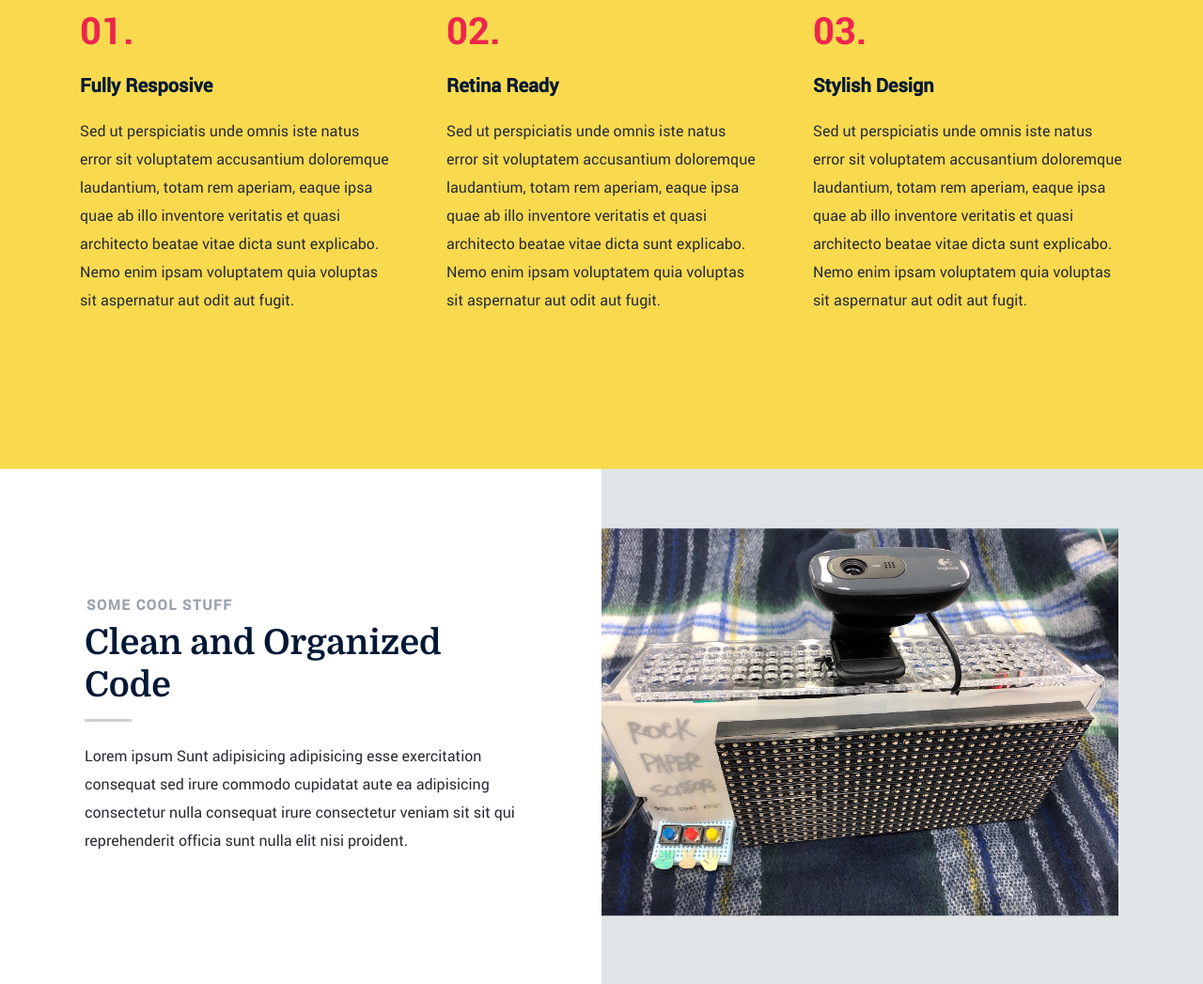
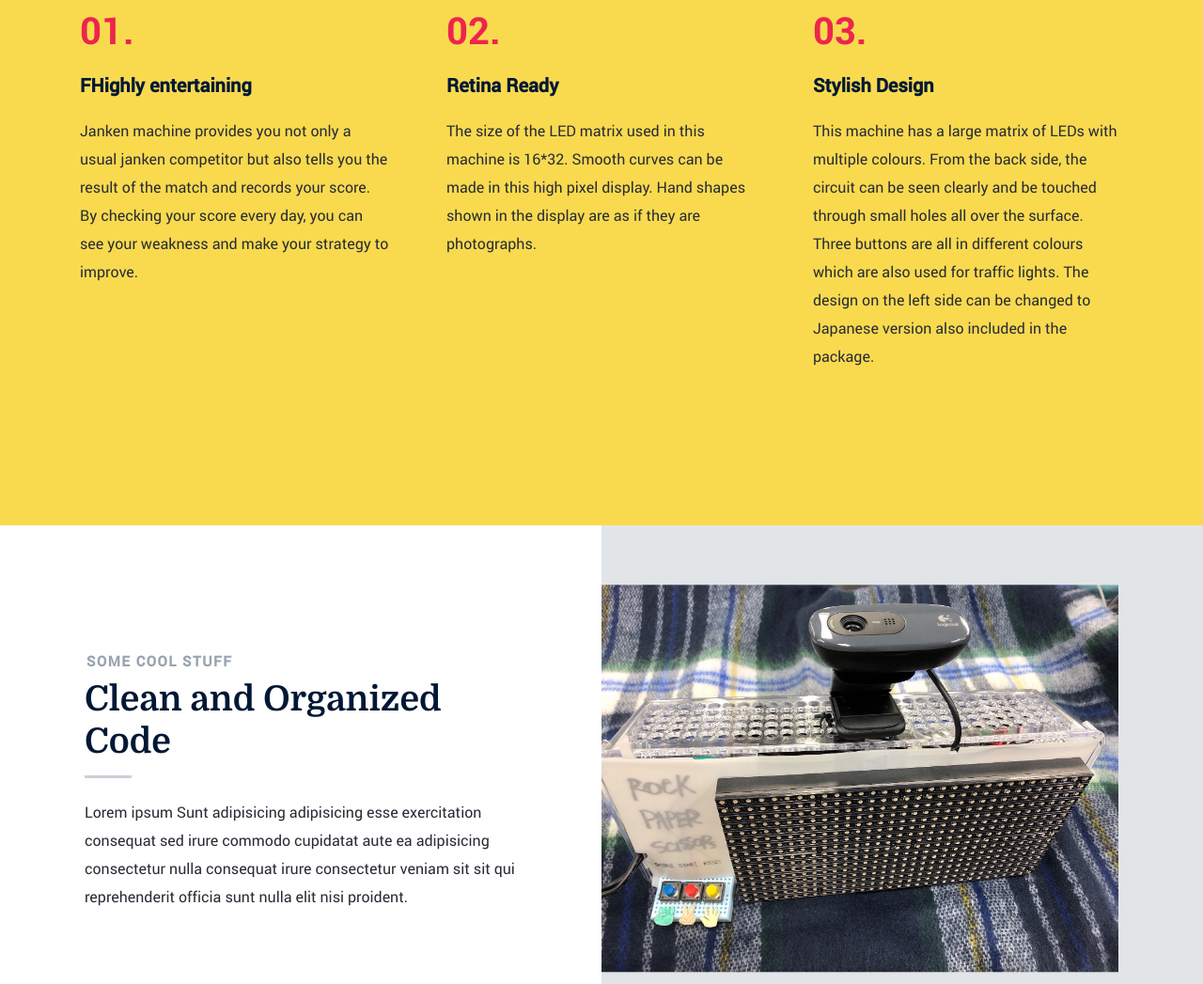
Before and after one commit to chanjeed/janken_machine, a plain HTML site: page index.html in a window 1280 px wide. Shown: the part 1366-2413 px from the top of the page at 94% size. Drawn offline with Linux system fonts and the light colour scheme.

Commit message:
add eng details

```diff
--- a/index.html
+++ b/index.html
@@ -127,9 +127,9 @@
 
 					   <div class="feature-content">
 
-              	   	<h3>Fully Resposive</h3>
+              	   	<h3>FHighly entertaining</h3>
 
-							<p>Sed ut perspiciatis unde omnis iste natus error sit voluptatem accusantium doloremque laudantium, totam rem aperiam, eaque ipsa quae ab illo inventore veritatis et quasi architecto beatae vitae dicta sunt explicabo. Nemo enim ipsam voluptatem quia voluptas sit aspernatur aut odit aut fugit.
+							<p>Janken machine provides you not only a usual janken competitor but also tells you the result of the match and records your score. By checking your score every day, you can see your weakness and make your strategy to improve.
 						   </p>
 
 						</div>
@@ -144,7 +144,7 @@
 
               	   	<h3>Retina Ready</h3>
 
-							<p>Sed ut perspiciatis unde omnis iste natus error sit voluptatem accusantium doloremque laudantium, totam rem aperiam, eaque ipsa quae ab illo inventore veritatis et quasi architecto beatae vitae dicta sunt explicabo. Nemo enim ipsam voluptatem quia voluptas sit aspernatur aut odit aut fugit.
+							<p>The size of the LED matrix used in this machine is 16*32. Smooth curves can be made in this high pixel display. Hand shapes shown in the display are as if they are photographs.
 						   </p>
 
 						</div>
@@ -159,7 +159,7 @@
 
               	   	<h3>Stylish Design</h3>
 
-							<p>Sed ut perspiciatis unde omnis iste natus error sit voluptatem accusantium doloremque laudantium, totam rem aperiam, eaque ipsa quae ab illo inventore veritatis et quasi architecto beatae vitae dicta sunt explicabo. Nemo enim ipsam voluptatem quia voluptas sit aspernatur aut odit aut fugit.
+							<p> This machine has a large matrix of LEDs with multiple colours. From the back side, the circuit can be seen clearly and be touched through small holes all over the surface. Three buttons are all in different colours which are also used for traffic lights. The design on the left side can be changed to Japanese version also included in the package.
 						   </p>
 
 						</div>
```
